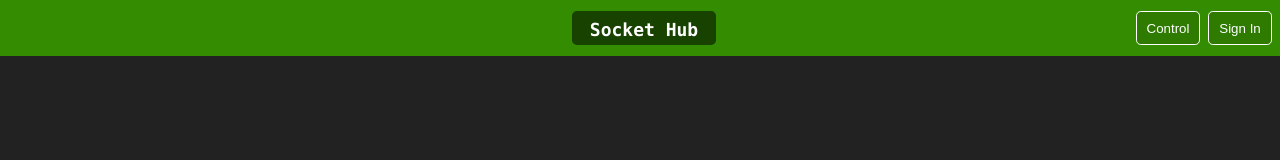
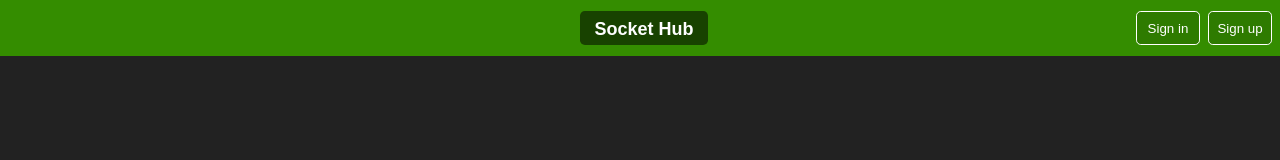
Before and after one commit to vyldr/socket-connector, a React (Create React App) app in the folder frontend/: page / in a window 1280 px wide. Shown: the top 160 px of the page. Built offline with nearby package versions, Linux system fonts and the light colour scheme.

Commit message:
Added top bar features

```diff
--- a/frontend/src/components/TopBar/TopBar.css
+++ b/frontend/src/components/TopBar/TopBar.css
@@ -28,7 +28,8 @@
 	color: #fff;
 	background-color: #00000088;
 	border-radius: 0.3rem;
-	height: 1.1rem;
+	border: none;
+	height: 2.1rem;
 }
 
 .buttonContainer {
--- a/frontend/src/components/TopBar/TopBar.js
+++ b/frontend/src/components/TopBar/TopBar.js
@@ -1,27 +1,103 @@
 import React from 'react';
 import {
-	Link
+	Link,
+	withRouter
 } from 'react-router-dom';
+import { Route, Switch } from 'react-router-dom/cjs/react-router-dom.min';
 
 import './TopBar.css';
 
-function TopBar() {
+class TopBar extends React.Component {
+	constructor(props) {
+		super(props);
+		this.checkSignIn = this.checkSignIn.bind(this);
+		this.signOut = this.signOut.bind(this);
+	}
+
+	// Check if the user is signed in
+	checkSignIn() {
+		// Check if we are signed in
+		fetch(document.location.origin + '/api/signedin')
+			.then((res) => {
+				console.log(res.status);
+				// Not signed in!
+				if (res.status !== 200) {
+					this.props.history.push('/signin');
+				}
+
+				// We are signed in
+				else {
+					this.props.history.push('/manage');
+				}
+			});
+	}
+
+	// Sign out of the website
+	signOut() {
+		fetch(document.location.origin + '/api/signout', {
+			method: 'POST',
+		})
+			.then(() => {
+				this.props.history.push('/');
+			});
+	}
+
+	render() {
 		return (
 			<div className='TopBar'>
+
+				{/* Padding */}
 				<div className='space' />
-			<code className='title'>
+
+				{/* Title */}
+				<Link to='/'>
+					<button className='title'>
 						Socket Hub
-			</code>
+				</button>
+				</Link>
+
+				{/* Buttons */}
 				<div className='buttonContainer'>
-				<Link to='/control'>
-					<button className='TopBarButton'>Control</button>
+					{/* Show different buttons depending on the current page */}
+					<Switch>
+						<Route path='/signin'>
+							<button className='TopBarButton' onClick={this.checkSignIn}>Sign in</button>
+							<Link to='/signup'>
+								<button className='TopBarButton'>Sign up</button>
 							</Link>
-				<Link to='/signin'>
-					<button className='TopBarButton'>Sign In</button>
+						</Route>
+						<Route path='/signup'>
+							<button className='TopBarButton' onClick={this.checkSignIn}>Sign in</button>
+							<Link to='/signup'>
+								<button className='TopBarButton'>Sign up</button>
 							</Link>
+						</Route>
+						<Route path='/control'>
+							<Link to='/manage'>
+								<button className='TopBarButton'>Manage</button>
+							</Link>
+							<button className='TopBarButton' onClick={this.signOut}>Sign out</button>
+						</Route>
+						<Route path='/manage'>
+							<button className='TopBarButton' onClick={this.signOut}>Sign out</button>
+						</Route>
+						<Route path='/'>
+							<button className='TopBarButton' onClick={this.checkSignIn}>Sign in</button>
+							<Link to='/signup'>
+								<button className='TopBarButton'>Sign up</button>
+							</Link>
+						</Route>
+					</Switch>
+					{/* <Link to='/control'> */}
+					{/* <button className='TopBarButton'>Control</button> */}
+					{/* </Link> */}
+					{/* <Link to='/signin'> */}
+					{/* <button className='TopBarButton' onClick={this.checkSignIn}>Sign In</button> */}
+					{/* </Link> */}
 				</div>
 			</div>
 		);
 	}
+}
 
-export default TopBar;
+export default withRouter(TopBar);
```
Also changed, not shown: 1 other file (tests, documents, lock files or other folders). Lines whose indentation alone changed are shown as unchanged.
